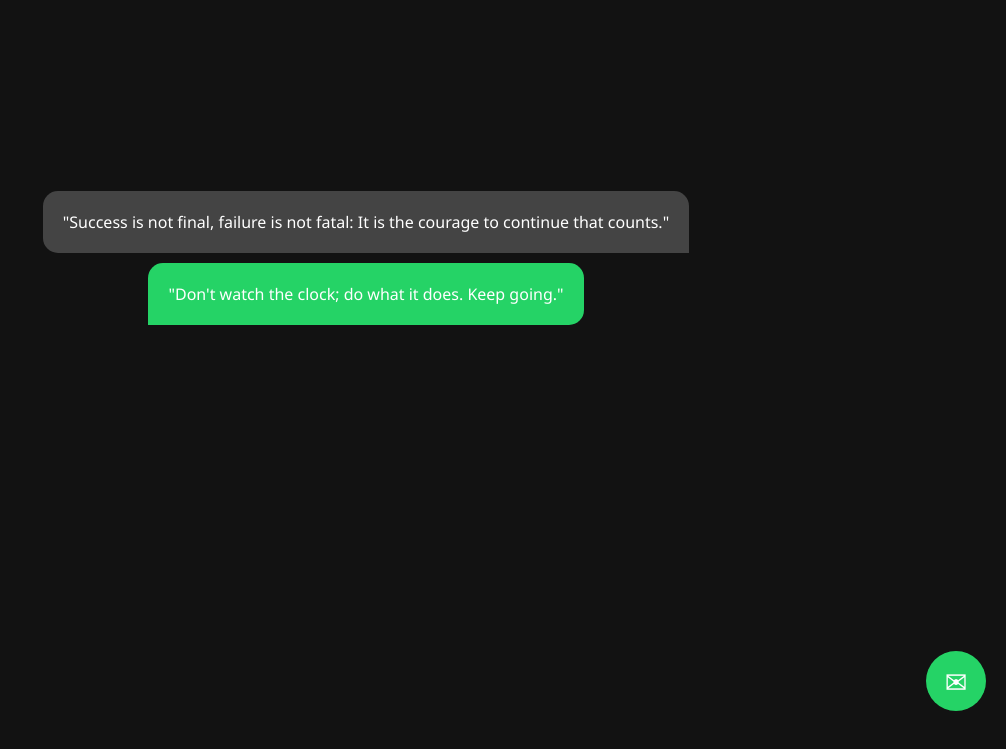
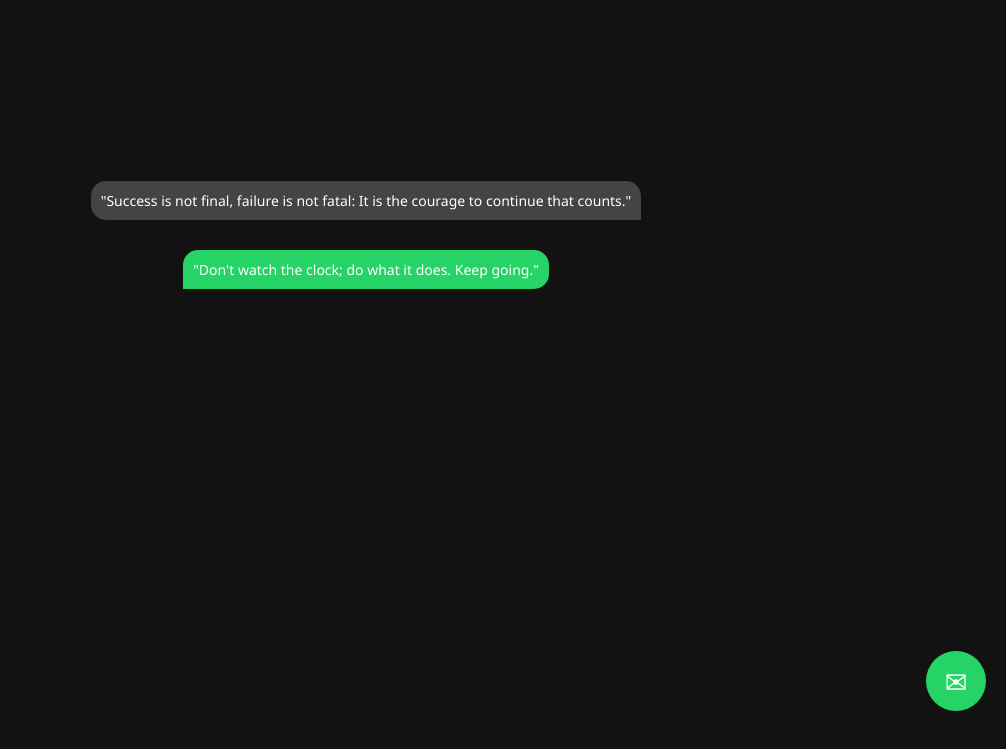
Before and after one commit to xSypher/Sypher, a plain HTML site: page index.html in a window 1280 px wide. Shown: the part 69-818 px from the top of the page, without its empty margins (274-1280 px from the left). Drawn offline with Linux system fonts and the light colour scheme.

Commit message:
Update index.html

```diff
--- a/index.html
+++ b/index.html
@@ -106,17 +106,19 @@
       display: flex;
       flex-direction: column;
       gap: 10px;
-      margin-top: 100px;
+      margin-top: 80px;
     }
     .quote {
       max-width: 70%;
-      margin: 0 auto;
-      padding: 20px;
+      margin: 10px auto;
+      padding: 10px;
       background-color: #333;
       border-radius: 20px;
       cursor: pointer;
       transition: all 0.3s;
       text-align: left;
+      font-size: 14px;
+      word-wrap: break-word;
     }
     .quote:hover {
       background-color: #444;
```
